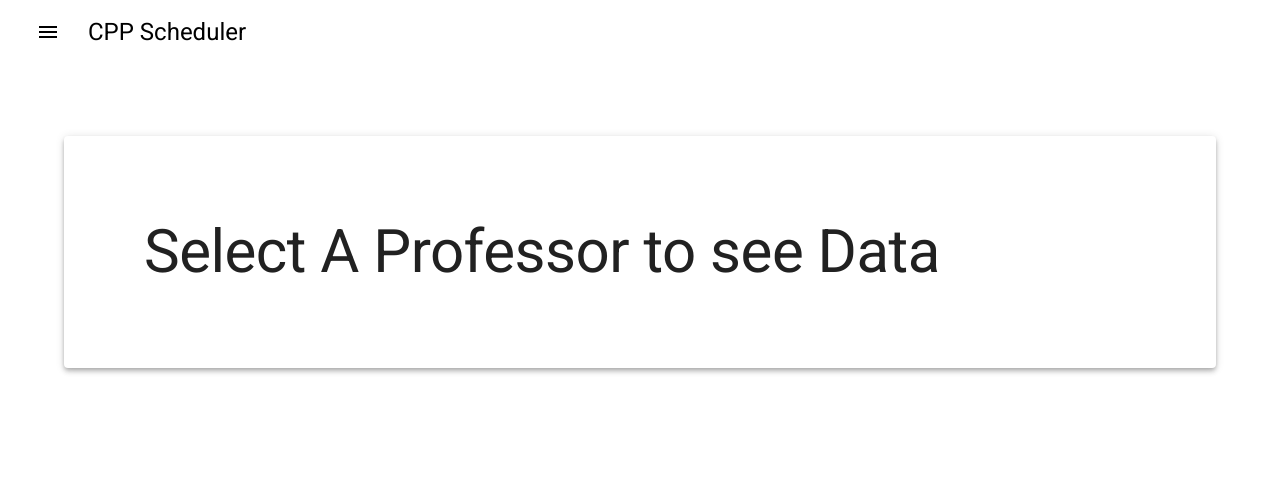
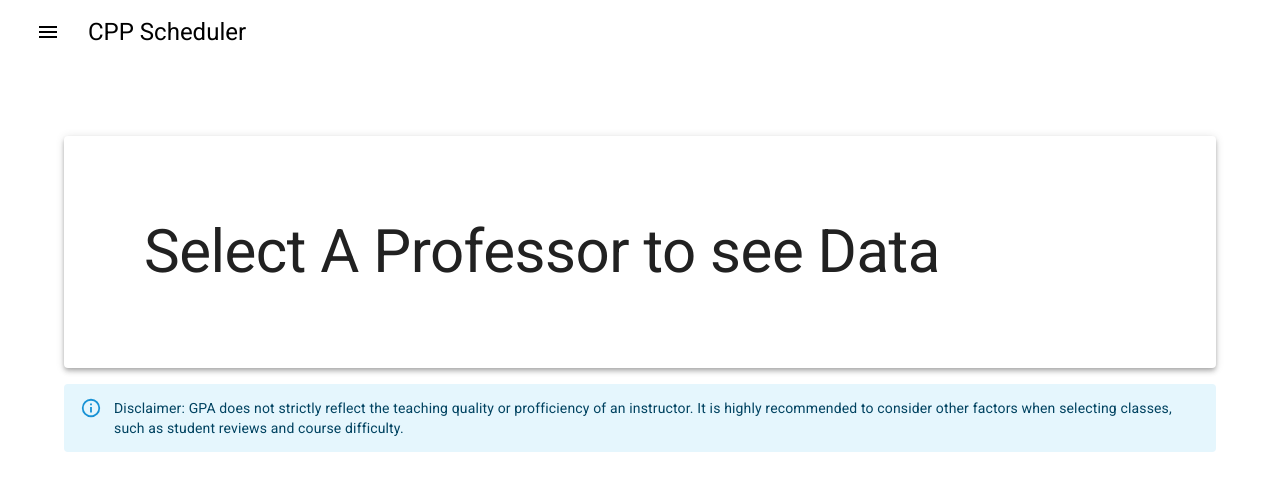
Before and after one commit to CPP-CS/cpp-scheduler-webapp, a React (Create React App) app: page /grades/professors in a window 1280 px wide. Shown: the top 490 px of the page. Built offline with nearby package versions, Linux system fonts and the light colour scheme; no server answers.

Commit message:
fixes padding on professors/courses pages and adds disclaimer

```diff
--- a/src/routes/Grades/Courses.jsx
+++ b/src/routes/Grades/Courses.jsx
@@ -143,7 +143,7 @@ function CourseData(props) {
     );
   }
   return (
-    <Paper variant='elevation' elevation={4} sx={{ mt: 2, p: 10 }}>
+    <Paper variant='elevation' elevation={4} sx={{ mt: 2, p: { md: 10, xs: 2 } }}>
       <Grid container spacing={1}></Grid>
       <Grid item xs={12}>
         <Typography variant='h2'>{props.course.label}</Typography>
@@ -171,7 +171,7 @@ function CourseData(props) {
 
 function SelectClass() {
   return (
-    <Paper variant='elevation' elevation={4} sx={{ mt: 2, p: 10 }}>
+    <Paper variant='elevation' elevation={4} sx={{ mt: 2, p: { md: 10, xs: 2 } }}>
       <Typography variant='h2'>Select a Course to See Data</Typography>
     </Paper>
   );
--- a/src/routes/Grades/Professors.jsx
+++ b/src/routes/Grades/Professors.jsx
@@ -12,6 +12,7 @@ import {
   TableCell,
   TableRow,
   TableBody,
+  Alert,
 } from "@mui/material";
 import { Box } from "@mui/system";
 import React from "react";
@@ -138,6 +139,7 @@ export class Professors extends React.Component {
         ) : (
           <ProfessorData professor={this.state.value} sections={this.state.sections} />
         )}
+        <Disclaimer />
       </Container>
     );
   }
@@ -234,8 +236,8 @@ function ProfessorData(props) {
     );
   }
   return (
-    <Paper variant='elevation' elevation={4} sx={{ mt: 2, p: 10 }}>
-      <Grid container spacing={1}></Grid>
+    <Paper variant='elevation' elevation={4} sx={{ mt: 2, p: { md: 10, xs: 2 } }}>
+      <Grid container spacing={1}>
         <Grid item xs={12}>
           <Typography variant='h2'>{props.professor.label}</Typography>
           <Typography variant='subtitle1'>
@@ -246,7 +248,7 @@ function ProfessorData(props) {
           <TableContainer component={Paper} sx={{ mt: 2 }}>
             <Table>
               <TableHead>
-              <TableRow>
+                <TableRow hover>
                   <TableCell>Subject / Course</TableCell>
                   <TableCell>Avg GPA</TableCell>
                   <TableCell>Total Grades</TableCell>
@@ -256,14 +258,24 @@ function ProfessorData(props) {
             </Table>
           </TableContainer>
         </Grid>
+      </Grid>
     </Paper>
   );
 }
 
 function SelectClass() {
   return (
-    <Paper variant='elevation' elevation={4} sx={{ mt: 2, p: 10 }}>
+    <Paper variant='elevation' elevation={4} sx={{ mt: 2, p: { md: 10, xs: 2 } }}>
       <Typography variant='h2'>Select A Professor to see Data</Typography>
     </Paper>
   );
 }
+
+function Disclaimer() {
+  return (
+    <Alert severity='info' sx={{ mt: 2 }}>
+      Disclaimer: GPA does not strictly reflect the teaching quality or profficiency of an instructor. It is highly
+      recommended to consider other factors when selecting classes, such as student reviews and course difficulty.
+    </Alert>
+  );
+}
```
Lines whose indentation alone changed are shown as unchanged.
